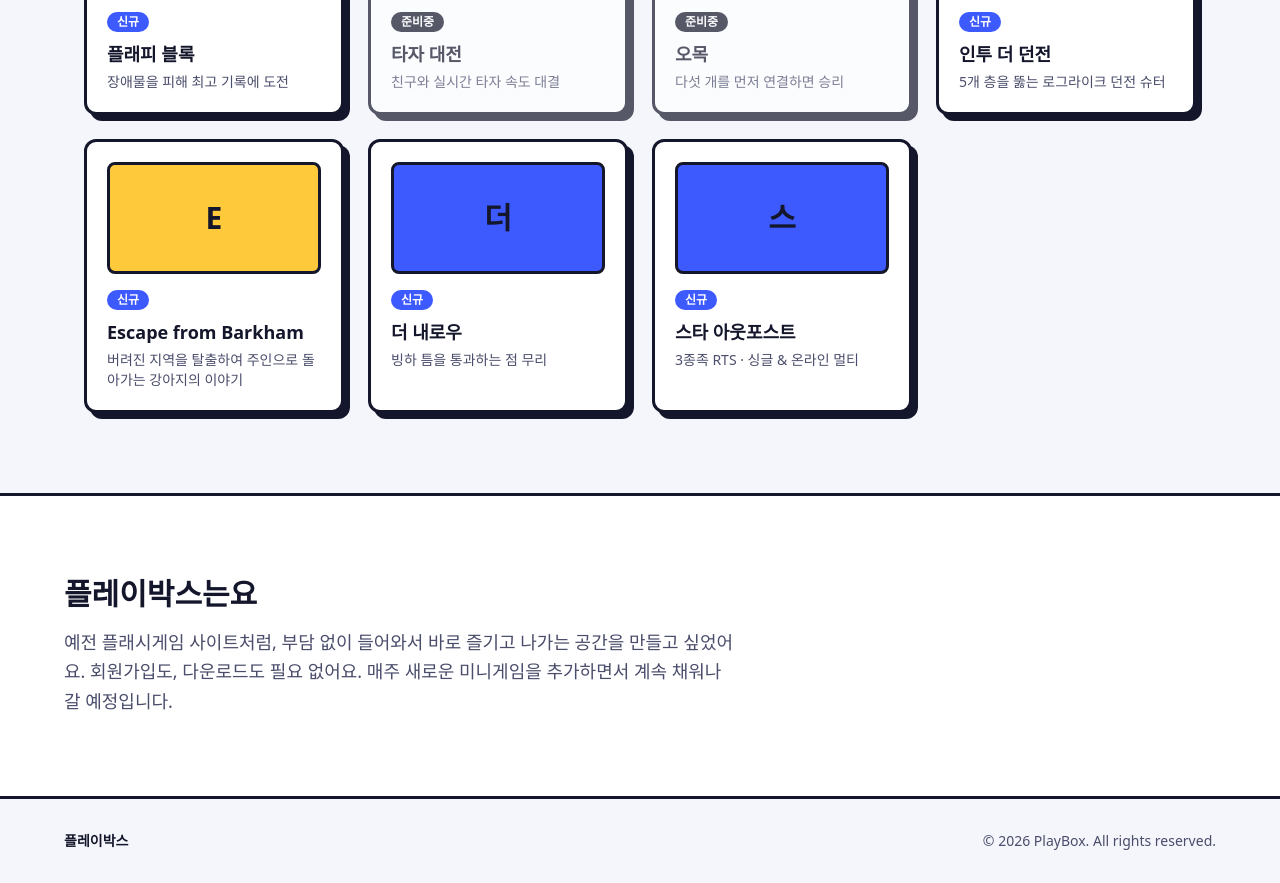
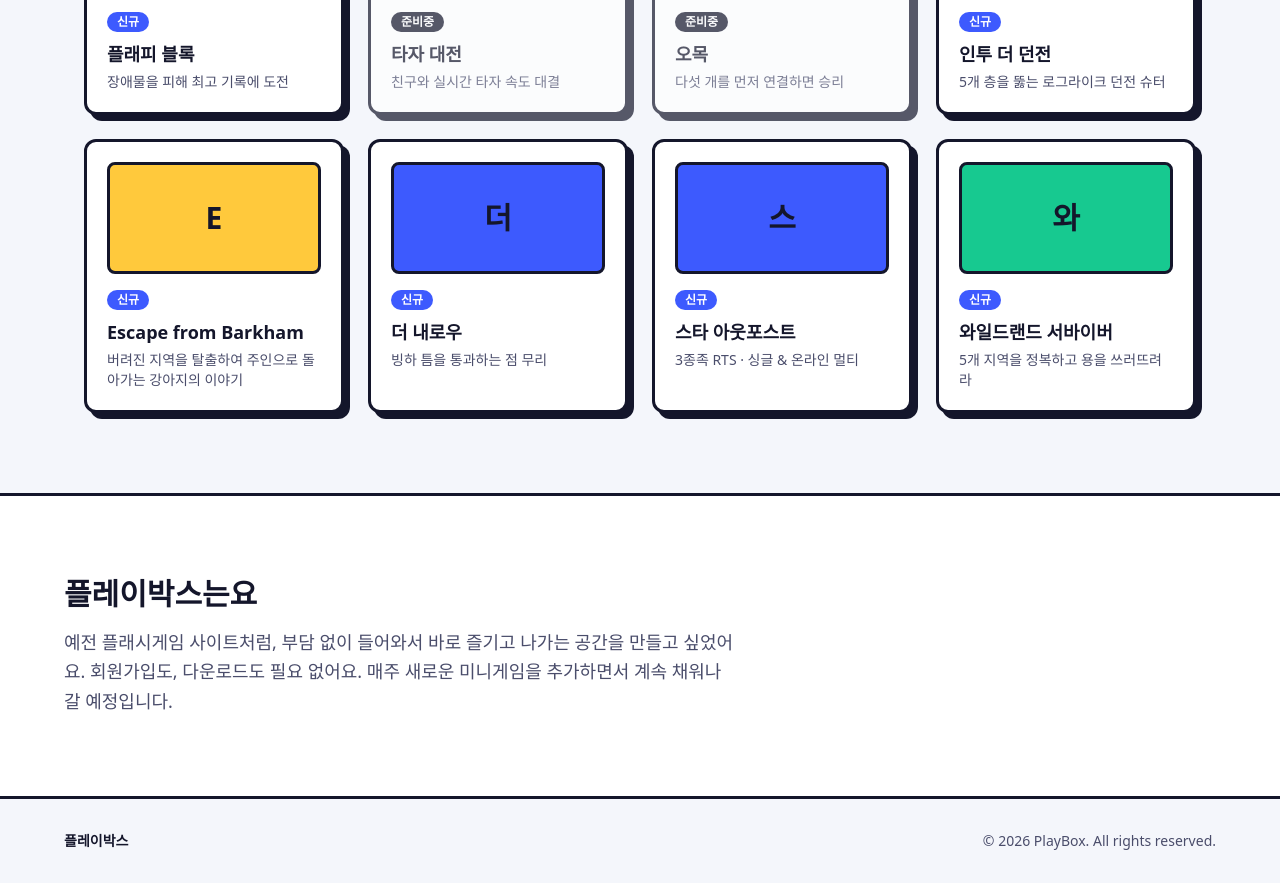
Before and after one commit to CloudMirror97/MiniGames, a Next.js app: page / in a window 1280 px wide. Shown: the part 1200-2083 px from the top of the page. Built offline with nearby package versions, Linux system fonts and the light colour scheme.

Commit message:
Update games.ts

```diff
--- a/src/data/games.ts
+++ b/src/data/games.ts
@@ -87,4 +87,11 @@ export const games: Game[] = [
   tag: "신규",
   color: "blue"
   },
+  {
+  slug: "wildlands-survivor",
+  title: "와일드랜드 서바이버",
+  tagline: "5개 지역을 정복하고 용을 쓰러뜨려라",
+  tag: "신규",
+  color: "mint",
+  },
 ];
```
